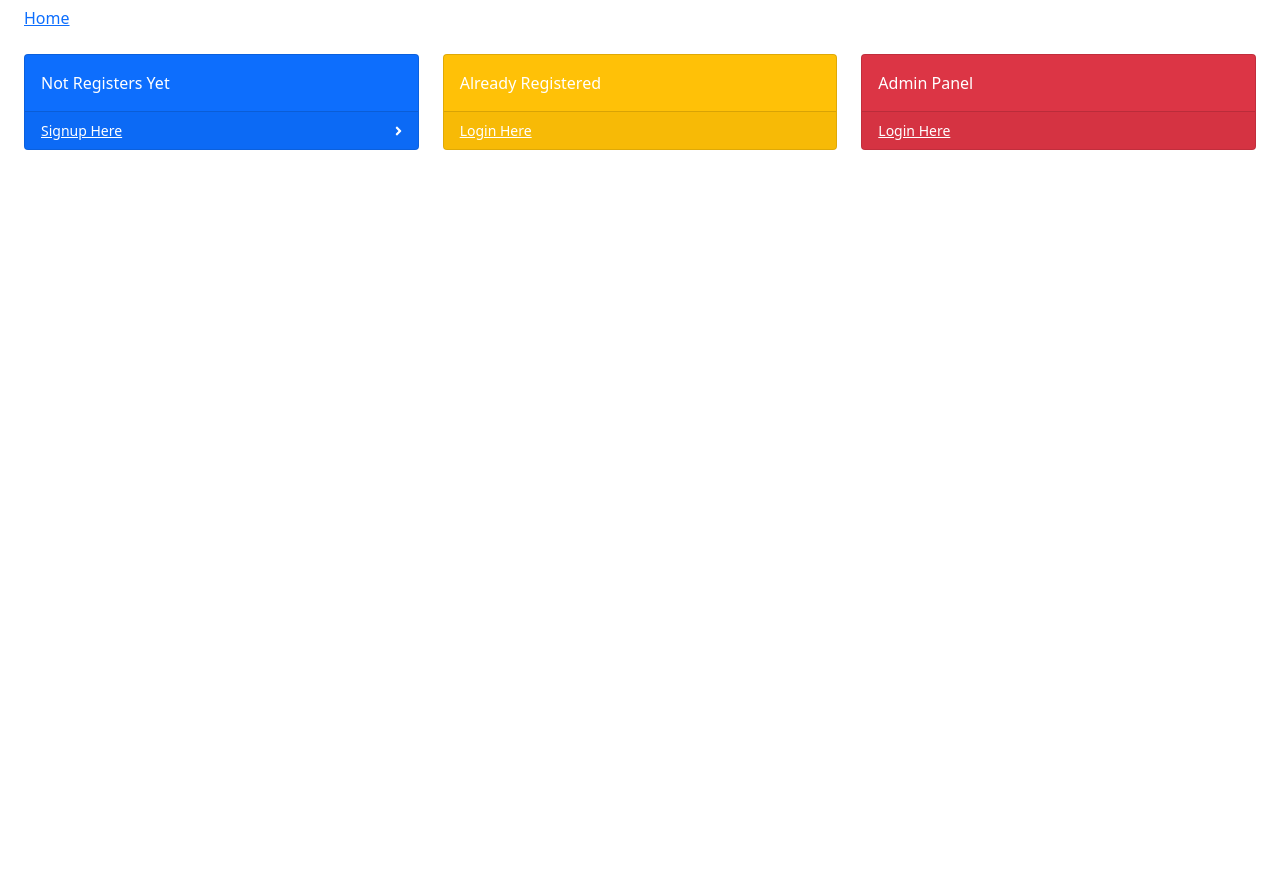
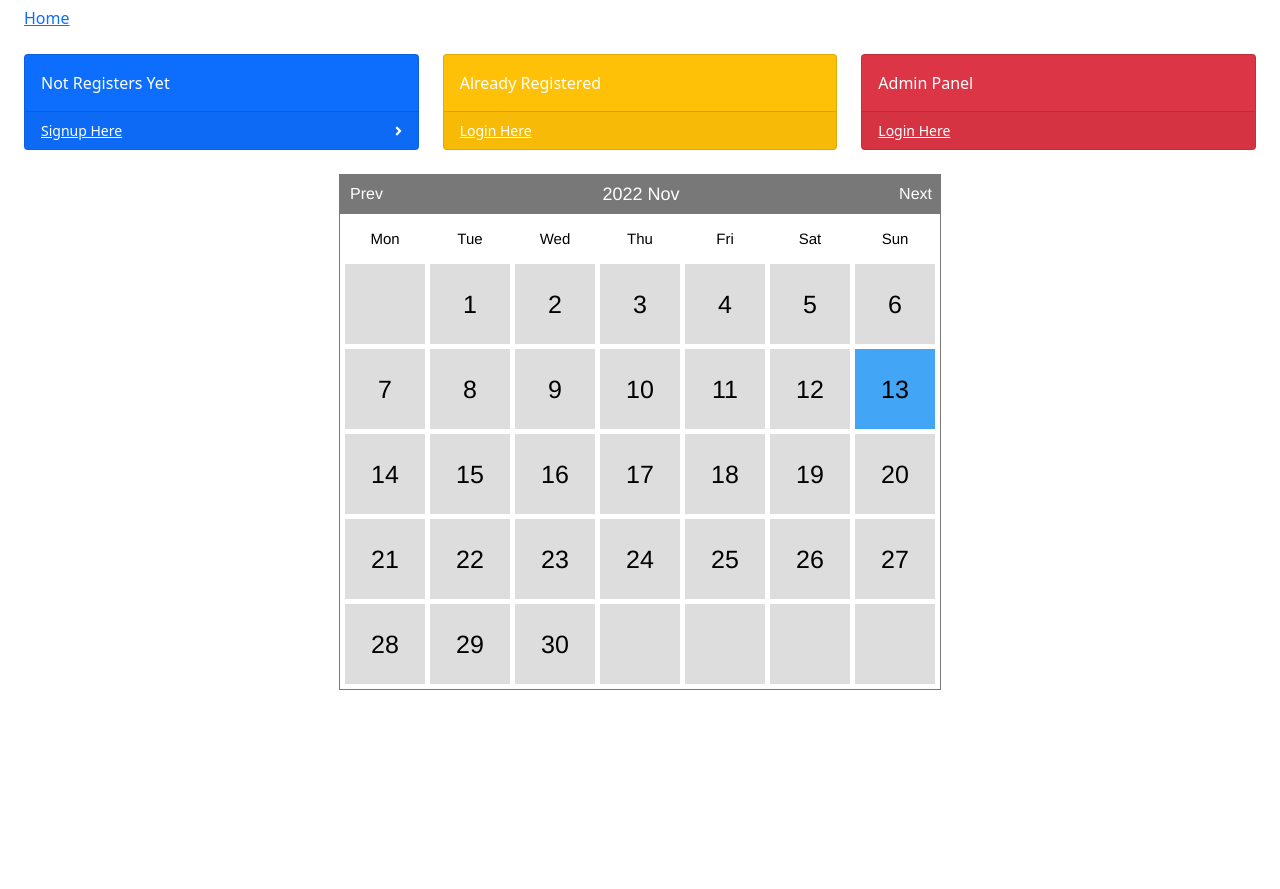
Before and after one commit to Dodni/login-and-appointment-system, a PHP site: page / in a window 1280 px wide. Shown: the part 178-1067 px from the top of the page. Before the commit the page ends 328 px from the top, so only its background shows below. Run offline with PHP 8.4, Linux system fonts and the light colour scheme.

Commit message:
calendar today function add

```diff
--- /dev/null
+++ b/admin/calendar.php
@@ -0,0 +1,215 @@
+<?php
+class Calendar {
+
+    /**
+     * Constructor
+     */
+    public function __construct(){
+        $this->naviHref = htmlentities($_SERVER['PHP_SELF']);
+    }
+
+    /********************* PROPERTY ********************/
+    private $dayLabels = array("Mon","Tue","Wed","Thu","Fri","Sat","Sun");
+
+    private $currentYear=0;
+
+    private $currentMonth=0;
+
+    private $currentDay=0;
+
+    private $currentDate=null;
+
+    private $daysInMonth=0;
+
+    private $naviHref= null;
+
+    /********************* PUBLIC **********************/
+
+    /**
+    * print out the calendar
+    */
+    public function show() {
+        $year  = null;
+
+        $month = null;
+
+        if(null==$year&&isset($_GET['year'])){
+
+            $year = $_GET['year'];
+
+        }else if(null==$year){
+
+            $year = date("Y",time());
+
+        }
+
+        if(null==$month&&isset($_GET['month'])){
+
+            $month = $_GET['month'];
+
+        }else if(null==$month){
+
+            $month = date("m",time());
+
+        }
+
+        $this->currentYear=$year;
+
+        $this->currentMonth=$month;
+
+        $this->daysInMonth=$this->_daysInMonth($month,$year);
+
+        $content='<div id="calendar">'.
+                        '<div class="box">'.
+                        $this->_createNavi().
+                        '</div>'.
+                        '<div class="box-content">'.
+                                '<ul class="label">'.$this->_createLabels().'</ul>';
+                                $content.='<div class="clear"></div>';
+                                $content.='<ul class="dates">';
+
+                                $weeksInMonth = $this->_weeksInMonth($month,$year);
+                                // Create weeks in a month
+                                for( $i=0; $i<$weeksInMonth; $i++ ){
+
+                                    //Create days in a week
+                                    for($j=1;$j<=7;$j++){
+                                        $content.=$this->_showDay($i*7+$j);
+                                    }
+                                }
+
+                                $content.='</ul>';
+
+                                $content.='<div class="clear"></div>';
+
+                        $content.='</div>';
+
+        $content.='</div>';
+        return $content;
+    }
+
+    /********************* PRIVATE **********************/
+    /**
+    * create the li element for ul
+    */
+    private function _showDay($cellNumber){
+
+        if($this->currentDay==0){
+
+            $firstDayOfTheWeek = date('N',strtotime($this->currentYear.'-'.$this->currentMonth.'-01'));
+
+            if(intval($cellNumber) == intval($firstDayOfTheWeek)){
+
+                $this->currentDay=1;
+
+            }
+        }
+
+        if( ($this->currentDay!=0)&&($this->currentDay<=$this->daysInMonth) ){
+
+            $this->currentDate = date('Y-m-d',strtotime($this->currentYear.'-'.$this->currentMonth.'-'.($this->currentDay)));
+
+            $cellContent = $this->currentDay;
+
+            $this->currentDay++;
+
+        }else{
+
+            $this->currentDate =null;
+
+            $cellContent=null;
+        }
+
+        $today = date('Y-m-d');
+
+        return '<a href="#"><li id="li-'.$this->currentDate.'" class="'.($cellNumber%7==1?' start ':($cellNumber%7==0?' end ':' ')).
+                ($cellContent==null?'mask':''). ' ' .($this->currentDate == $today? ' todayIsBlue ' : ' NULL '). ' ">'.$cellContent.'</li></a>';
+    }
+
+    /**
+    * create navigation
+    */
+    private function _createNavi(){
+
+        $nextMonth = $this->currentMonth==12?1:intval($this->currentMonth)+1;
+
+        $nextYear = $this->currentMonth==12?intval($this->currentYear)+1:$this->currentYear;
+
+        $preMonth = $this->currentMonth==1?12:intval($this->currentMonth)-1;
+
+        $preYear = $this->currentMonth==1?intval($this->currentYear)-1:$this->currentYear;
+
+        return
+            '<div class="header">'.
+                '<a class="prev" href="'.$this->naviHref.'?month='.sprintf('%02d',$preMonth).'&year='.$preYear.'">Prev</a>'.
+                    '<span class="title">'.date('Y M',strtotime($this->currentYear.'-'.$this->currentMonth.'-1')).'</span>'.
+                '<a class="next" href="'.$this->naviHref.'?month='.sprintf("%02d", $nextMonth).'&year='.$nextYear.'">Next</a>'.
+            '</div>';
+    }
+
+    /**
+    * create calendar week labels
+    */
+    private function _createLabels(){
+
+        $content='';
+
+        foreach($this->dayLabels as $index=>$label){
+            //days Mon Tue etc.
+            $content.='<li class="'.($label==6?'end title':'start title').' title">'.$label.'</li>';
+
+        }
+
+        return $content;
+    }
+
+
+
+    /**
+    * calculate number of weeks in a particular month
+    */
+    private function _weeksInMonth($month=null,$year=null){
+
+        if( null==($year) ) {
+            $year =  date("Y",time());
+        }
+
+        if(null==($month)) {
+            $month = date("m",time());
+        }
+
+        // find number of days in this month
+        $daysInMonths = $this->_daysInMonth($month,$year);
+
+        $numOfweeks = ($daysInMonths%7==0?0:1) + intval($daysInMonths/7);
+
+        $monthEndingDay= date('N',strtotime($year.'-'.$month.'-'.$daysInMonths));
+
+        $monthStartDay = date('N',strtotime($year.'-'.$month.'-01'));
+
+        if($monthEndingDay<$monthStartDay){
+
+            $numOfweeks++;
+
+        }
+
+        return $numOfweeks;
+    }
+
+    /**
+    * calculate number of days in a particular month
+    */
+    private function _daysInMonth($month=null,$year=null){
+
+        if(null==($year))
+            $year =  date("Y",time());
+
+        if(null==($month))
+            $month = date("m",time());
+
+        return date('t',strtotime($year.'-'.$month.'-01'));
+    }
+
+
+
+}
--- /dev/null
+++ b/css/calendar.css
@@ -0,0 +1,134 @@
+/*******************************Calendar Top Navigation*********************************/
+div#calendar{
+  margin:0px auto;
+  padding:0px;
+  width: 602px;
+  font-family:Helvetica, "Times New Roman", Times, serif;
+}
+
+div#calendar div.box{
+    position:relative;
+    top:0px;
+    left:0px;
+    width:100%;
+    height:40px;
+    background-color:   #787878 ;
+}
+
+div#calendar div.header{
+    line-height:40px;
+    vertical-align:middle;
+    position:absolute;
+    left:11px;
+    top:0px;
+    width:582px;
+    height:40px;
+    text-align:center;
+}
+
+div#calendar div.header a.prev,div#calendar div.header a.next{
+    position:absolute;
+    top:0px;
+    height: 17px;
+    display:block;
+    cursor:pointer;
+    text-decoration:none;
+    color:#FFF;
+}
+
+div#calendar div.header span.title{
+    color:#FFF;
+    font-size:18px;
+}
+
+
+div#calendar div.header a.prev{
+    left:0px;
+}
+
+div#calendar div.header a.next{
+    right:0px;
+}
+
+
+
+
+/*******************************Calendar Content Cells*********************************/
+div#calendar div.box-content{
+    border:1px solid #787878 ;
+    border-top:none;
+}
+
+
+
+div#calendar ul.label{
+    float:left;
+    margin: 0px;
+    padding: 0px;
+    margin-top:5px;
+    margin-left: 5px;
+}
+
+div#calendar ul.label li{
+    margin:0px;
+    padding:0px;
+    margin-right:5px;
+    float:left;
+    list-style-type:none;
+    width:80px;
+    height:40px;
+    line-height:40px;
+    vertical-align:middle;
+    text-align:center;
+    color:#000;
+    font-size: 15px;
+    background-color: transparent;
+}
+
+
+div#calendar ul.dates{
+    float:left;
+    margin: 0px;
+    padding: 0px;
+    margin-left: 5px;
+    margin-bottom: 5px;
+}
+
+/** overall width = width+padding-right**/
+div#calendar ul.dates li{
+    margin:0px;
+    padding:0px;
+    margin-right:5px;
+    margin-top: 5px;
+    line-height:80px;
+    vertical-align:middle;
+    float:left;
+    list-style-type:none;
+    width:80px;
+    height:80px;
+    font-size:25px;
+    background-color: #DDD;
+    color:#000;
+    text-align:center;
+}
+
+:focus{
+    outline:none;
+}
+
+div.clear{
+    clear:both;
+}
+
+.todayIsBlue{
+  background-color: #42a5f5 !important;
+}
+
+.freeIsGreen{
+  background-color: #b2ff59 !important;
+}
+
+.fullIsRed{
+  background-color: #ff5252 !important;
+
+}
--- a/index.php
+++ b/index.php
@@ -8,6 +8,7 @@
         <meta name="author" content="" />
         <title>Home | Registration and Login System </title>
         <link href="css/styles.css" rel="stylesheet" />
+        <link href="css/calendar.css" rel="stylesheet" />
         <script src="https://cdnjs.cloudflare.com/ajax/libs/font-awesome/5.15.3/js/all.min.js" crossorigin="anonymous"></script>
     </head>
     <body>
@@ -60,6 +61,16 @@
                             </div>
 
                             </div>
+                            <?php
+                            include 'admin/calendar.php';
+
+                            $calendar = new Calendar();
+
+                            echo $calendar->show();
+
+                            echo "<br>";
+
+                            ?>
                         <div style="height: 100vh"></div>
 
 						<!-- START HERE -->
```
Also changed, not shown: includes/config.php (+17 -0 lines), welcome.php (line endings or trailing spaces), 4 other files.
